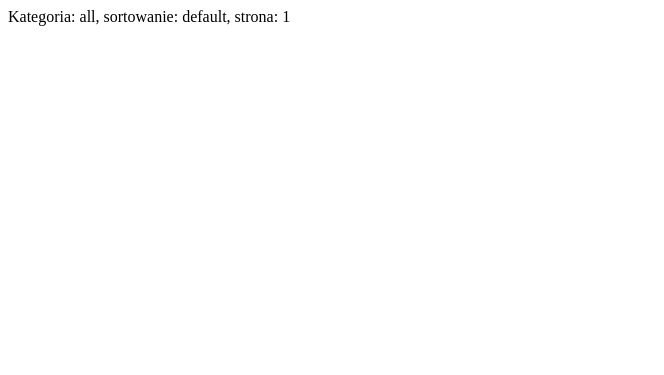
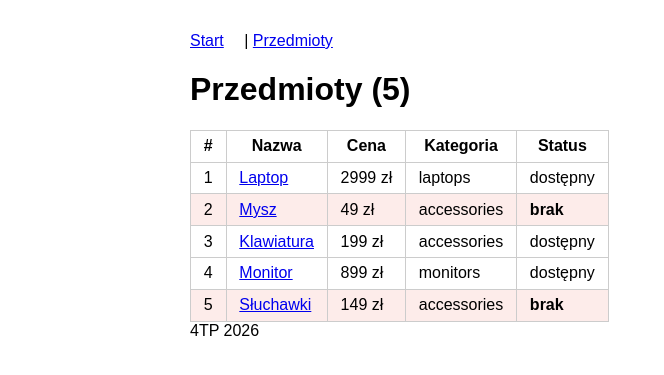
Before and after one commit to ckumonoue/django_szablony_i_formularze, a Django app: page /items/ in a window 1280 px wide. Shown: the top 375 px of the page, without its empty margins (0-664 px from the left). Run offline with Django 4.2, Linux system fonts and the light colour scheme.

Commit message:
feat: add items list and detail templates

```diff
--- a/shop/static/shop/style.css
+++ b/shop/static/shop/style.css
@@ -3,3 +3,4 @@ nav a { margin-right: 1rem; }
 table { border-collapse: collapse; }
 td, th { border: 1px solid #ccc; padding: .4rem .8rem; }
 .errorlist { color: #c0392b; list-style: none; padding: 0; }
+.unavailable td { background: #fdecea; }
--- a/shop/templates/shop/base.html
+++ b/shop/templates/shop/base.html
@@ -8,7 +8,8 @@
 </head>
 <body>
     <nav>
-        <a href="{% url 'shop:index' %}">Start</a>
+        <a href="{% url 'shop:index' %}">Start</a> |
+        <a href="{% url 'shop:item_list' %}">Przedmioty</a>
     </nav>
     <main>
         {% block content %}{% endblock %}
--- /dev/null
+++ b/shop/templates/shop/item_list.html
@@ -0,0 +1,20 @@
+{% extends "shop/base.html" %}
+{% block title %}Przedmioty – Sklep 4TP{% endblock %}
+{% block content %}
+<h1>Przedmioty ({{ items|length }})</h1>
+
+<table>
+    <tr><th>#</th><th>Nazwa</th><th>Cena</th><th>Kategoria</th><th>Status</th></tr>
+    {% for item in items %}
+    <tr{% if not item.is_available %} class="unavailable"{% endif %}>
+        <td>{{ forloop.counter }}</td>
+        <td><a href="{% url 'shop:item_detail' item.id %}">{{ item.name }}</a></td>
+        <td>{{ item.price }} zł</td>
+        <td>{{ item.category }}</td>
+        <td>{% if item.is_available %}dostępny{% else %}<b>brak</b>{% endif %}</td>
+    </tr>
+    {% empty %}
+    <tr><td colspan="5">Brak przedmiotów.</td></tr>
+    {% endfor %}
+</table>
+{% endblock %}
--- a/shop/urls.py
+++ b/shop/urls.py
@@ -18,7 +18,7 @@ urlpatterns = [
     path("multiply/<int:a>/<int:b>/", views.multiply, name="multiply"),
     path("divide/<int:a>/<int:b>/", views.divide, name="divide"),
     path("products/<slug:slug>/", views.product_slug, name="product_slug"),
-    path("items/", views.items, name="items"),
+    path("items/", views.item_list, name="item_list"),
     path("items/<int:item_id>/", views.item_detail, name="item_detail"),
     path("start/", views.start, name="start"),
     path("links/", views.links, name="links"),
--- a/shop/views.py
+++ b/shop/views.py
@@ -2,13 +2,13 @@ from django.http import Http404, HttpResponse, JsonResponse
 from django.shortcuts import redirect, render
 from django.urls import reverse
 
-ITEMS = {
-    1: "Laptop",
-    2: "Mysz",
-    3: "Klawiatura",
-    4: "Monitor",
-    5: "Słuchawki",
-}
+ITEMS = [
+    {"id": 1, "name": "Laptop", "price": 2999, "category": "laptops", "is_available": True},
+    {"id": 2, "name": "Mysz", "price": 49, "category": "accessories", "is_available": False},
+    {"id": 3, "name": "Klawiatura", "price": 199, "category": "accessories", "is_available": True},
+    {"id": 4, "name": "Monitor", "price": 899, "category": "monitors", "is_available": True},
+    {"id": 5, "name": "Słuchawki", "price": 149, "category": "accessories", "is_available": False},
+]
 
 
 def index(request):
@@ -65,20 +65,15 @@ def product_slug(request, slug):
     return HttpResponse(f"Produkt: {slug}")
 
 
-def items(request):
-    category = request.GET.get("category", "all")
-    sort = request.GET.get("sort", "default")
-    page_raw = request.GET.get("page", "1")
-    if not page_raw.isdigit():
-        return HttpResponse("Parametr page musi być liczbą całkowitą", status=400)
-    page = int(page_raw)
-    return HttpResponse(f"Kategoria: {category}, sortowanie: {sort}, strona: {page}")
+def item_list(request):
+    return render(request, "shop/item_list.html", {"items": ITEMS})
 
 
 def item_detail(request, item_id):
-    if item_id not in ITEMS:
+    item = next((i for i in ITEMS if i["id"] == item_id), None)
+    if item is None:
         raise Http404("Nie ma takiego przedmiotu")
-    return HttpResponse(f"Przedmiot: {ITEMS[item_id]}")
+    return render(request, "shop/item_detail.html", {"item": item})
 
 
 def start(request):
```
Also changed, not shown: shop/templates/shop/item_detail.html (added, +9 -0 lines).
